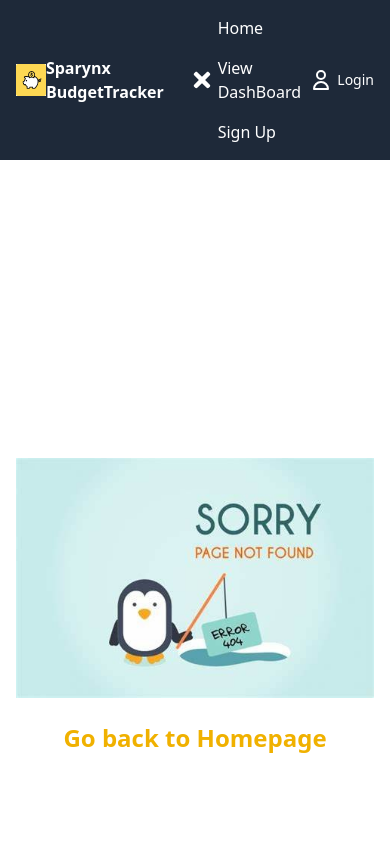
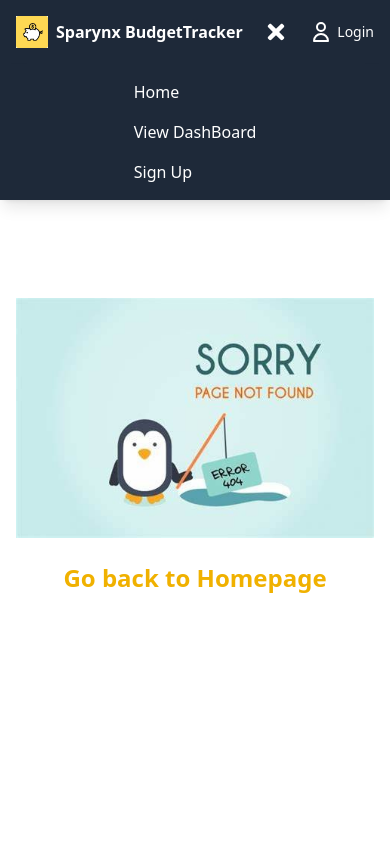
Before and after one commit to sparynx/sparynx-tracker-client, a React (Vite) app: page /login in a window 390 px wide. Both pictures are taken after a click on the button 276 px from the left and 32 px from the top of the page. Shown: the top 844 px of the page. Built offline with nearby package versions, Linux system fonts and the light colour scheme; no server answers.

Commit message:
updated the navbar for mobile responsiveness

```diff
--- a/src/components/Navbar.jsx
+++ b/src/components/Navbar.jsx
@@ -34,7 +34,7 @@ const Navbar = () => {
   };
 
   return (
-    <nav className="flex items-center justify-between bg-gray-800 text-white p-4">
+    <nav className="flex items-center justify-between bg-gray-800 text-white p-4 fixed w-full top-0 z-50">
       {/* Logo */}
       <div className="flex items-center">
         <Link to="/">
@@ -56,13 +56,18 @@ const Navbar = () => {
       </div>
 
       {/* Middle Links */}
-      <div className={`${isMenuOpen ? "flex" : "hidden"} lg:flex flex-grow justify-center`}>
+      <div
+        className={`${
+          isMenuOpen ? "flex" : "hidden"
+        } lg:flex flex-grow justify-center lg:static absolute lg:bg-transparent bg-gray-800 lg:shadow-none shadow-lg top-16 left-0 right-0 p-4 lg:p-0`}
+      >
         <ul className="flex flex-col lg:flex-row gap-4 lg:gap-8">
           {navbarItems.map((item) => (
             <li key={item.name}>
               <Link
                 to={item.href}
                 className="text-white hover:underline hover:text-gray-400 transition duration-300 ease-in-out"
+                onClick={() => setIsMenuOpen(false)} // Close menu on click
               >
                 {item.name}
               </Link>
@@ -87,7 +92,10 @@ const Navbar = () => {
         <div className="relative">
           {currentUser ? (
             <>
-              <button onClick={() => setIsDropdownOpen(!isDropdownOpen)} className="flex items-center">
+              <button
+                onClick={() => setIsDropdownOpen(!isDropdownOpen)}
+                className="flex items-center"
+              >
                 <div className="w-8 h-8 flex items-center justify-center rounded-full bg-yellow-500 text-gray-900 font-bold text-sm">
                   {getInitials(currentUser.email)}
                 </div>
@@ -98,12 +106,19 @@ const Navbar = () => {
                 <div className="absolute right-0 mt-2 w-48 bg-neutral-500 bg-opacity-75 shadow-lg rounded-md z-40">
                   <ul className="py-2">
                     <li>
-                      <Link to="/profile" className="block px-4 py-2 text-sm text-white hover:bg-gray-700">
+                      <Link
+                        to="/profile"
+                        className="block px-4 py-2 text-sm text-white hover:bg-gray-700"
+                        onClick={() => setIsDropdownOpen(false)} // Close dropdown on click
+                      >
                         Profile
                       </Link>
                     </li>
                     <li>
-                      <button className="block px-4 py-2 text-sm text-white hover:bg-gray-700 w-full text-left" onClick={handleLogOut}>
+                      <button
+                        className="block px-4 py-2 text-sm text-white hover:bg-gray-700 w-full text-left"
+                        onClick={handleLogOut}
+                      >
                         Logout
                       </button>
                     </li>
@@ -113,12 +128,14 @@ const Navbar = () => {
             </>
           ) : (
             <div className="flex flex-col md:flex-row items-center space-x-0 md:space-x-2 space-y-2 md:space-y-0">
-              <Link to="/signin" className="flex items-center space-x-1 text-white hover:text-gray-600 transition">
+              <Link
+                to="/signin"
+                className="flex items-center space-x-1 text-white hover:text-gray-600 transition"
+              >
                 <HiOutlineUser className="size-6" />
                 <span className="text-sm md:text-base font-medium">Login</span>
               </Link>
             </div>
-
           )}
         </div>
       </div>
```
